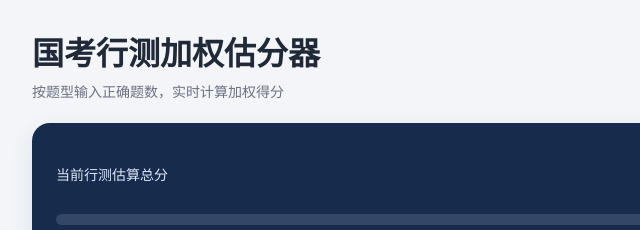
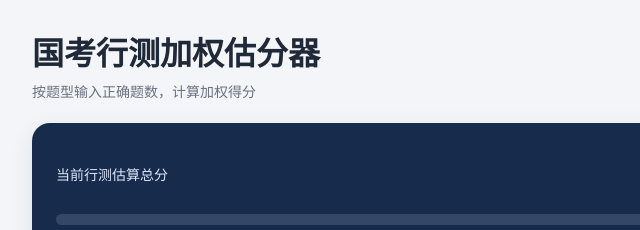
Before and after one commit to 322never-sleep/ExamScore, a plain HTML site: page index.html in a window 1280 px wide. Shown: the top 230 px of the page, 136-776 px from the left. Drawn offline with Linux system fonts and the light colour scheme.

Commit message:
Update scoring description in index.html

```diff
--- a/index.html
+++ b/index.html
@@ -51,7 +51,7 @@ button{border:0;border-radius:10px;padding:10px 15px;font:inherit;font-weight:65
 <body>
 <main class="wrap">
   <h1>国考行测加权估分器</h1>
-  <p class="sub">按题型输入正确题数，实时计算加权得分</p>
+  <p class="sub">按题型输入正确题数，计算加权得分</p>
 
   <section class="hero" aria-live="polite">
     <div class="hero-top">
```
